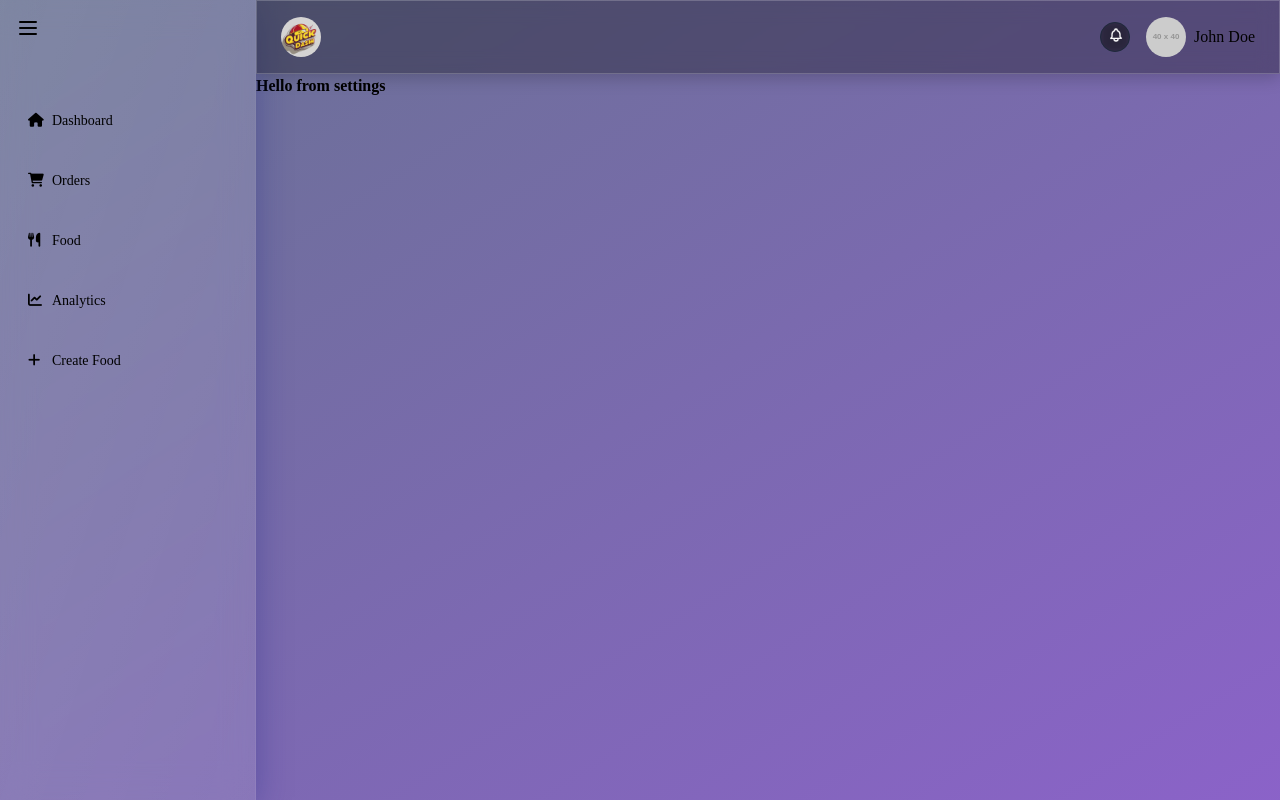
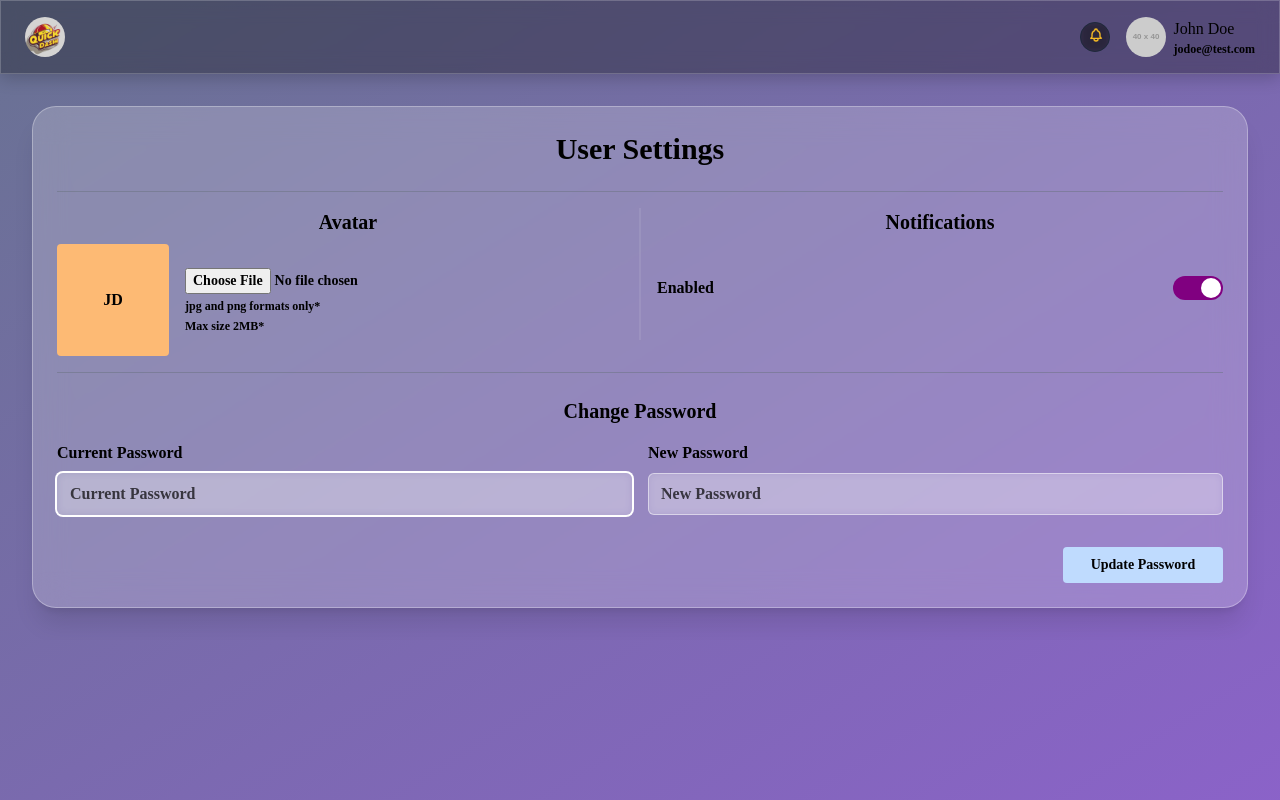
Before and after one commit to Ejay02/restaurant_dash, a Vue app: page /settings in a window 1280 px wide. Built offline with nearby package versions, Linux system fonts and the light colour scheme; a web font is replaced by a local one.

Commit message:
update settings UI

```diff
--- a/src/components/nav.vue
+++ b/src/components/nav.vue
@@ -2,18 +2,17 @@
   <header class="glassmorphic-header">
     <div class="flex justify-between items-center px-6 py-4">
       <!-- logo -->
-      <div class="flex items-center space-x-2 cursor-pointer">
-        <img
-          src="../assets/quick_dash.png"
-          alt="quick dash logo"
-          class="rounded-full w-10 h-10"
-        />
-      </div>
+      <router-link to="/home/dashboard" class="flex items-center space-x-2 cursor-pointer">
+        <img src="../assets/quick_dash.png" alt="quick dash logo" class="rounded-full w-10 h-10" />
+      </router-link>
 
       <div class="flex items-center space-x-4">
         <!-- Notification bell -->
         <div class="relative">
-          <button @click="toggleNotifications" class="glassmorphic-button hover:text-purple-500">
+          <button
+            @click="toggleNotifications"
+            class="glassmorphic-button hover:text-purple-500 text-center text-amber-400"
+          >
             <svg
               xmlns="http://www.w3.org/2000/svg"
               class="h-4 w-4 shake-animation"
--- a/src/components/profile.vue
+++ b/src/components/profile.vue
@@ -3,7 +3,10 @@
     <!-- Avatar and Username -->
     <div class="flex items-center space-x-2 cursor-pointer" @click="toggleUserMenu">
       <img src="https://via.placeholder.com/40" alt="User avatar" class="rounded-full w-10 h-10" />
-      <span class="font-medium">John Doe</span>
+      <div class="">
+        <span class="font-medium">John Doe</span>
+        <h6 class="text-xs">jodoe@test.com</h6>
+      </div>
     </div>
 
     <!-- User menu dropdown with glassmorphism effect -->
@@ -13,13 +16,7 @@
         :style="dropdownStyle"
         class="fixed w-48 rounded-md py-1 glassmorphism"
       >
-        <a
-          href="/profile-settings"
-          class="block px-4 py-2 text-sm hover:bg-white hover:bg-opacity-20"
-        >
-          <i class="fa-solid fa-user"></i>
-          <span class="ml-2">Profile</span>
-        </a>
+
         <a href="/settings" class="block px-4 py-2 text-sm hover:bg-white hover:bg-opacity-20">
           <i class="fa-solid fa-user-gear"></i>
           <span class="ml-2">Settings</span>
--- a/src/components/sidebar.vue
+++ b/src/components/sidebar.vue
@@ -6,7 +6,7 @@
       'glassmorphic-sidebar'
     ]"
   >
-    <div class="p-4">
+    <div class="p-4 flex">
       <button @click="toggleSidebar" class="hover:text-gray-300 transition-colors">
         <svg
           xmlns="http://www.w3.org/2000/svg"
@@ -23,7 +23,11 @@
           />
         </svg>
       </button>
+      <h2 class="ml-4 text-amber-300 font-bold cursor-pointer">
+        {{ isOpen ? 'Quick Dash' : '' }}
+      </h2>
     </div>
+    <div class="text-center">
       <nav class="mt-8 space-y-2 px-3 text-black font-extrabold text-xl">
         <router-link
           v-for="item in menuItems"
@@ -32,7 +36,7 @@
           class="flex py-3 px-4 rounded-lg hover:bg-white hover:bg-opacity-10 transition-all duration-200"
           :class="[
             {
-            'flex-col items-center': !isOpen,
+              'items-center': !isOpen,
               'items-center': isOpen
             }
           ]"
@@ -51,6 +55,7 @@
           </span>
         </router-link>
       </nav>
+    </div>
   </aside>
 </template>
 
--- a/src/router/index.js
+++ b/src/router/index.js
@@ -6,7 +6,6 @@ import CreateFood from '@/views/createFood.vue'
 import Dashboard from '@/components/dashboard.vue'
 import Analytics from '@/components/analytics.vue'
 import Food from '@/components/foodList.vue'
-import ProfileSettings from '@/views/dropdown/profileSettings.vue'
 import Settings from '@/views/dropdown/settings.vue'
 import NotFound from '@/components/error/notFound.vue'
 import Signup from '@/views/auth/signup.vue'
@@ -54,11 +53,7 @@ const router = createRouter({
           name: 'create-food',
           component: CreateFood
         },
-        {
-          path: '/profile-settings',
-          name: 'profile-settings',
-          component: ProfileSettings
-        },
+
         {
           path: '/settings',
           name: 'settings',
--- a/src/views/dropdown/profileSettings.vue
+++ /dev/null
@@ -1,3 +0,0 @@
-<template>
-  <div>Hello from profile</div>
-</template>
--- a/src/views/dropdown/settings.vue
+++ b/src/views/dropdown/settings.vue
@@ -1,3 +1,185 @@
 <template>
-  <div>Hello from settings</div>
+  <div class="p-4 sm:p-8 overflow-auto">
+    <div
+      class="bg-white bg-opacity-20 backdrop-blur-lg rounded-3xl shadow-xl border border-white border-opacity-30 p-4 sm:p-6"
+    >
+      <h1 class="text-center mb-6 text-2xl sm:text-3xl">User Settings</h1>
+
+      <div class="border-b border-gray-500 border-opacity-50 mb-4"></div>
+
+      <!-- Avatar and Notifications Section -->
+      <div
+        class="flex flex-col sm:flex-row justify-between mb-6 pb-4 border-b border-gray-500 border-opacity-50"
+      >
+        <!-- Avatar Section -->
+        <div class="mb-4 sm:mb-0 sm:w-1/2">
+          <label for="avatar" class="block mb-2 text-center text-xl">Avatar</label>
+          <div class="flex items-start">
+            <div v-if="avatar" class="me-4">
+              <img
+                :src="avatar"
+                alt="User Avatar"
+                class="rounded w-24 h-24 sm:w-28 sm:h-28 object-cover"
+              />
+            </div>
+            <div
+              v-else
+              class="me-4 w-24 h-24 sm:w-28 sm:h-28 rounded bg-orange-300 flex items-center justify-center"
+            >
+              <span>{{ initials || 'N/A' }}</span>
+            </div>
+            <div class="flex-wrap mt-6">
+              <input
+                type="file"
+                id="avatar"
+                @change="handleAvatarChange"
+                accept=".jpg, .png, .jpeg"
+                class="text-sm"
+              />
+              <small class="block mt-1 text-xs">jpg and png formats only*</small>
+              <small class="block mt-1 text-xs">Max size 2MB*</small>
+            </div>
+          </div>
+        </div>
+        <div class="border border-gray-200 border-opacity-10 mb-4"></div>
+        <!-- Notifications Section -->
+        <div class="sm:w-1/2 sm:pl-4">
+          <h2 class="mb-4 text-center text-xl">Notifications</h2>
+          <div class="flex items-center justify-between mt-10">
+            <span class="mr-4">{{ notificationsEnabled ? 'Enabled' : 'Disabled' }}</span>
+            <label class="switch">
+              <input type="checkbox" v-model="notificationsEnabled" />
+              <span class="slider"></span>
+            </label>
+          </div>
+        </div>
+      </div>
+
+      <!-- Password Change Section -->
+      <div>
+        <h2 class="mb-4 text-center text-xl">Change Password</h2>
+        <form @submit.prevent="handlePasswordChange">
+          <div class="flex flex-col sm:flex-row gap-4 mb-4">
+            <div class="flex-1">
+              <label for="currentPassword" class="block mb-2">Current Password</label>
+              <input
+                autofocus
+                type="password"
+                v-model="currentPassword"
+                placeholder="Current Password"
+                required
+                minlength="8"
+                class="glassmorphic-input mt-1 block w-full px-3 py-2 bg-white bg-opacity-20 border border-white border-opacity-50 rounded-md placeholder-black placeholder-opacity-70 focus:outline-none focus:ring-2 focus:ring-white focus:border-transparent"
+              />
+            </div>
+            <div class="flex-1">
+              <label for="newPassword" class="block mb-2">New Password</label>
+              <input
+                type="password"
+                v-model="newPassword"
+                placeholder="New Password"
+                required
+                minlength="8"
+                class="glassmorphic-input mt-1 block w-full px-3 py-2 bg-white bg-opacity-20 border border-white border-opacity-50 rounded-md placeholder-black placeholder-opacity-70 focus:outline-none focus:ring-2 focus:ring-white focus:border-transparent"
+              />
+            </div>
+          </div>
+          <!-- Update Password Button -->
+          <div class="flex justify-end">
+            <button
+              type="submit"
+              class="rounded bg-blue-200 text-black px-4 py-2 text-sm mt-4 w-full sm:w-40 hover:bg-blue-300 transition-colors"
+            >
+              Update Password
+            </button>
+          </div>
+        </form>
+      </div>
+    </div>
+  </div>
 </template>
+
+<script setup>
+import { ref } from 'vue'
+
+const avatar = ref('')
+const notificationsEnabled = ref(true)
+const currentPassword = ref('')
+const newPassword = ref('')
+const confirmPassword = ref('')
+const initials = ref('JD')
+
+const handleAvatarChange = (event) => {
+  const file = event.target.files[0]
+  if (file) {
+    const reader = new FileReader()
+    reader.onload = (e) => {
+      avatar.value = e.target.result
+    }
+    reader.readAsDataURL(file)
+  }
+}
+
+const handlePasswordChange = () => {
+  if (newPassword.value === confirmPassword.value) {
+    console.log('Password updated successfully')
+    currentPassword.value = ''
+    newPassword.value = ''
+    confirmPassword.value = ''
+  } else {
+    console.error('Passwords do not match')
+  }
+}
+</script>
+
+<style scoped>
+.switch {
+  position: relative;
+  display: inline-block;
+  width: 50px;
+  height: 24px;
+}
+
+.switch input {
+  opacity: 0;
+  width: 0;
+  height: 0;
+}
+
+.slider {
+  position: absolute;
+  cursor: pointer;
+  top: 0;
+  left: 0;
+  right: 0;
+  bottom: 0;
+  background-color: rgba(255, 255, 255, 0.2);
+  transition: 0.4s;
+  border-radius: 24px;
+}
+
+.slider:before {
+  position: absolute;
+  content: '';
+  height: 20px;
+  width: 20px;
+  left: 2px;
+  bottom: 2px;
+  background-color: white;
+  transition: 0.4s;
+  border-radius: 50%;
+}
+
+input:checked + .slider {
+  background-color: purple;
+}
+
+input:checked + .slider:before {
+  transform: translateX(26px);
+}
+
+.glassmorphic-input {
+  backdrop-filter: blur(4px);
+  -webkit-backdrop-filter: blur(4px);
+}
+</style>
--- a/src/views/home.vue
+++ b/src/views/home.vue
@@ -3,7 +3,7 @@
     class="h-screen w-full flex justify-center bg-gradient-to-br from-purple-400 via-slate-500 to-purple-500 bg-animate-gradient"
   >
     <!-- Sidebar -->
-    <Sidebar />
+    <Sidebar v-if="currentRouteName !== 'settings'" />
 
     <!-- Main content -->
     <div class="flex-1 flex flex-col overflow-hidden">
@@ -12,15 +12,18 @@
 
       <!-- Page content -->
       <router-view />
-
     </div>
   </div>
 </template>
 
 <script setup>
+import { computed } from 'vue'
+import { useRoute } from 'vue-router'
 import Nav from '@/components/nav.vue'
 import Sidebar from '@/components/sidebar.vue'
 
+const route = useRoute()
+const currentRouteName = computed(() => route.name)
 </script>
 
 <style scoped>
```
Also changed, not shown: src/views/orders.vue (+77 -27 lines). Lines whose indentation alone changed are shown as unchanged.
